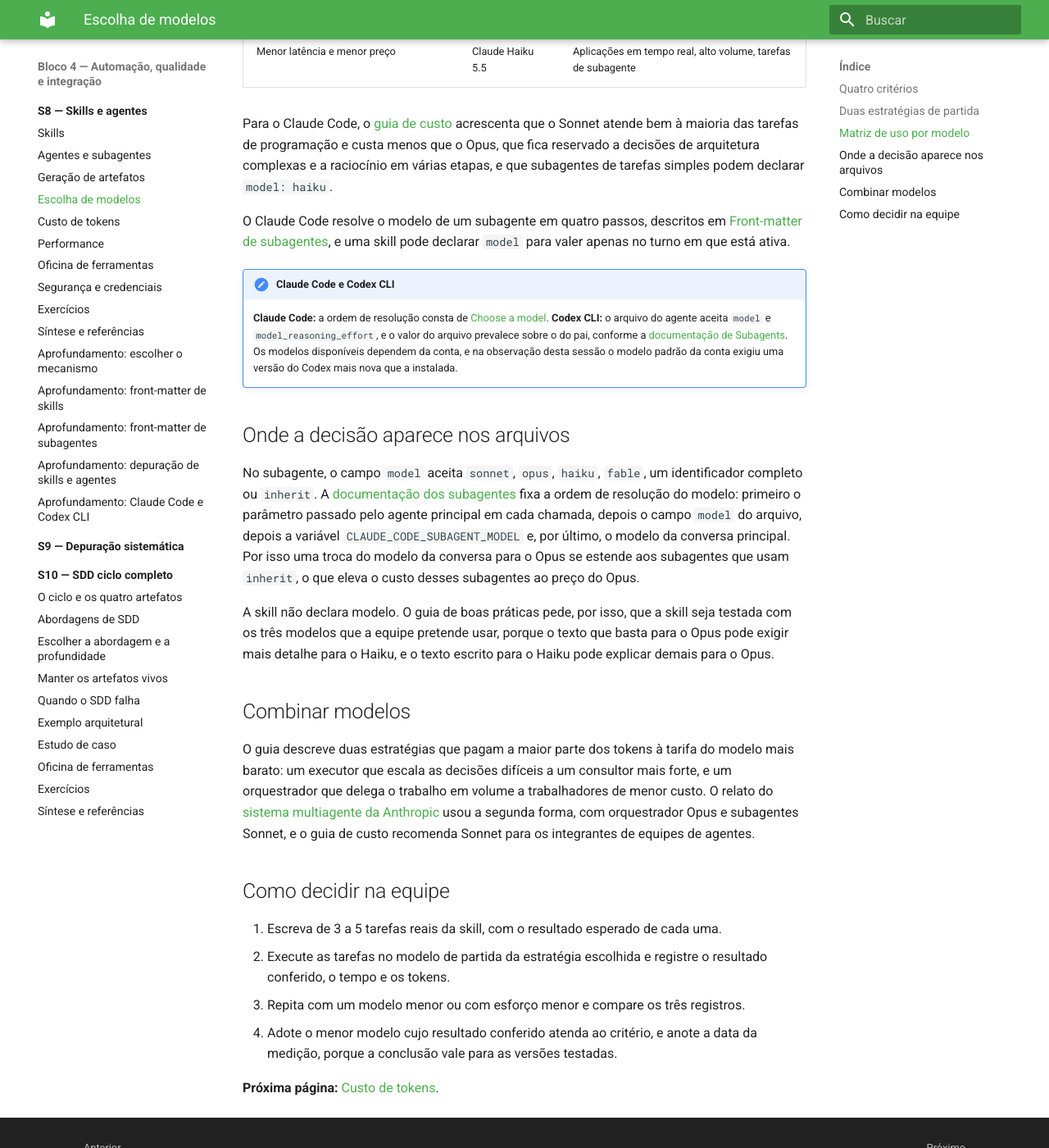
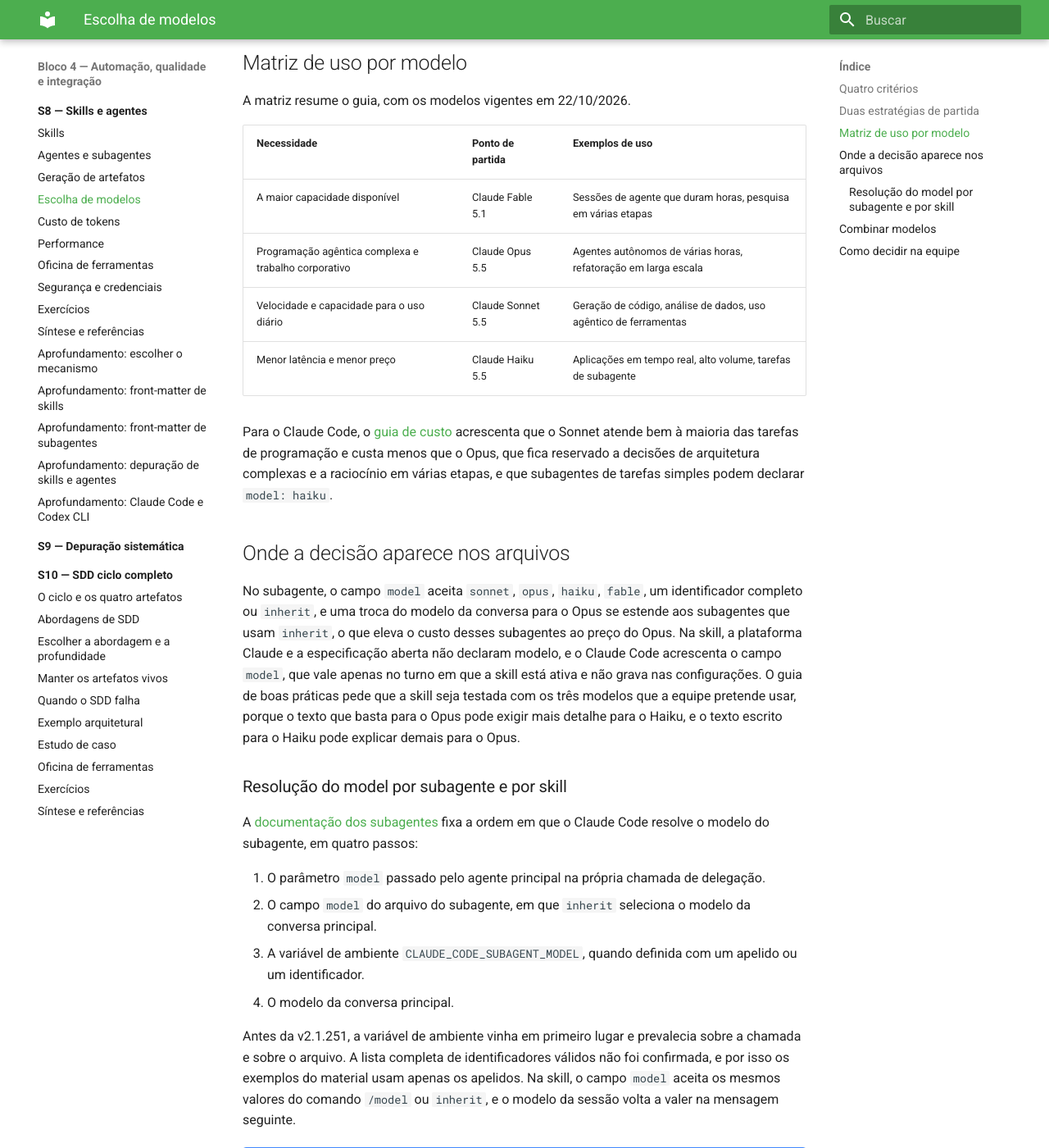
Before and after one commit to arkhibr/workshops-ia-agentica, an MkDocs documentation site: the page built from docs/sessao-08-skills-e-agentes/escolha-de-modelos.md, in a window 1280 px wide and 1400 px high, scrolled down 1401 px. Shown: the whole window at 82% size. Built offline with MkDocs 1.6.1 and Material for MkDocs 9.7.7, drawn with Linux system fonts in a browser that asks for light colours; some of the changed text lies outside the part shown.

Commit message:
docs: mescla a resolução do modelo na página de Escolha de modelos e acrescenta a figura das estratégias
Co-Authored-By: Claude Sonnet 5.5 <noreply@anthropic.com>

```diff
--- a/docs/sessao-08-skills-e-agentes/escolha-de-modelos.md
+++ b/docs/sessao-08-skills-e-agentes/escolha-de-modelos.md
@@ -1,6 +1,6 @@
 # Escolha de modelos
 
-A escolha do modelo de uma skill ou de um agente é uma decisão de projeto que equilibra capacidade, velocidade e custo, e não uma configuração herdada da conversa. Esta página reúne os critérios e as duas estratégias de partida do [guia de escolha de modelo](../referencia/bibliografia.md#anthropic-choosing-the-right-model-documentacao) da Anthropic e mostra onde cada decisão aparece nos arquivos de skill e de subagente.
+A escolha do modelo de uma skill ou de um agente é uma decisão de projeto que equilibra capacidade, velocidade e custo, e não uma configuração herdada da conversa. Esta página reúne os critérios e as duas estratégias de partida do [guia de escolha de modelo](../referencia/bibliografia.md#anthropic-choosing-the-right-model-documentacao) da Anthropic e mostra onde cada decisão aparece nos arquivos de skill e de subagente. A página preenche, na [ficha de requisitos](index.md#a-ficha-de-requisitos), a linha "Modelo e esforço".
 
 ## Quatro critérios
 
@@ -15,6 +15,8 @@ O guia recomenda avaliar, antes de escolher, quatro fatores. A capacidade respon
 
 Se as avaliações no esforço `xhigh` ou `max` ainda ficam abaixo do necessário em raciocínio exigente ou em trabalho agêntico de longo horizonte, o guia indica passar ao Claude Fable 5.1. Os dois caminhos têm o mesmo requisito: um conjunto de avaliações próprio. O guia classifica esse conjunto como o passo mais importante do processo.
 
+![Duas faixas de estratégia. Eficiência primeiro: implementar com Claude Haiku 5.5, testar a fundo e subir de modelo só diante de uma lacuna de capacidade específica. Capacidade primeiro: implementar com Claude Opus 5.5, otimizar o prompt e avaliar, e reduzir o esforço ou o modelo ao longo do tempo. Abaixo, o esforço como alavanca dentro do modelo e a indicação do Claude Fable 5.1 quando xhigh ou max ainda ficam abaixo do necessário.](assets/estrategias-de-escolha-de-modelo.png)
+
 ## Matriz de uso por modelo
 
 A matriz resume o guia, com os modelos vigentes em 22/10/2026.
@@ -28,17 +30,24 @@ A matriz resume o guia, com os modelos vigentes em 22/10/2026.
 
 Para o Claude Code, o [guia de custo](../referencia/bibliografia.md#anthropic-manage-costs-effectively-documentacao-do-claude-code) acrescenta que o Sonnet atende bem à maioria das tarefas de programação e custa menos que o Opus, que fica reservado a decisões de arquitetura complexas e a raciocínio em várias etapas, e que subagentes de tarefas simples podem declarar `model: haiku`.
 
-O Claude Code resolve o modelo de um subagente em quatro passos, descritos em [Front-matter de subagentes](front-matter-de-subagentes.md#resolucao-do-model), e uma skill pode declarar `model` para valer apenas no turno em que está ativa.
+## Onde a decisão aparece nos arquivos
+
+No subagente, o campo `model` aceita `sonnet`, `opus`, `haiku`, `fable`, um identificador completo ou `inherit`, e uma troca do modelo da conversa para o Opus se estende aos subagentes que usam `inherit`, o que eleva o custo desses subagentes ao preço do Opus. Na skill, a plataforma Claude e a especificação aberta não declaram modelo, e o Claude Code acrescenta o campo `model`, que vale apenas no turno em que a skill está ativa e não grava nas configurações. O guia de boas práticas pede que a skill seja testada com os três modelos que a equipe pretende usar, porque o texto que basta para o Opus pode exigir mais detalhe para o Haiku, e o texto escrito para o Haiku pode explicar demais para o Opus.
+
+### Resolução do model por subagente e por skill
+
+A [documentação dos subagentes](../referencia/bibliografia.md#anthropic-subagents-no-claude-code-documentacao) fixa a ordem em que o Claude Code resolve o modelo do subagente, em quatro passos:
+
+1. O parâmetro `model` passado pelo agente principal na própria chamada de delegação.
+2. O campo `model` do arquivo do subagente, em que `inherit` seleciona o modelo da conversa principal.
+3. A variável de ambiente `CLAUDE_CODE_SUBAGENT_MODEL`, quando definida com um apelido ou um identificador.
+4. O modelo da conversa principal.
+
+Antes da v2.1.251, a variável de ambiente vinha em primeiro lugar e prevalecia sobre a chamada e sobre o arquivo. A lista completa de identificadores válidos não foi confirmada, e por isso os exemplos do material usam apenas os apelidos. Na skill, o campo `model` aceita os mesmos valores do comando `/model` ou `inherit`, e o modelo da sessão volta a valer na mensagem seguinte.
 
 !!! note "Claude Code e Codex CLI"
     **Claude Code:** a ordem de resolução consta de [Choose a model](https://code.claude.com/docs/en/sub-agents#choose-a-model).
     **Codex CLI:** o arquivo do agente aceita `model` e `model_reasoning_effort`, e o valor do arquivo prevalece sobre o do pai, conforme a [documentação de Subagents](../referencia/bibliografia.md#openai-codex-subagents-documentacao). Os modelos disponíveis dependem da conta, e na observação desta sessão o modelo padrão da conta exigiu uma versão do Codex mais nova que a instalada.
-
-## Onde a decisão aparece nos arquivos
-
-No subagente, o campo `model` aceita `sonnet`, `opus`, `haiku`, `fable`, um identificador completo ou `inherit`. A [documentação dos subagentes](../referencia/bibliografia.md#anthropic-subagents-no-claude-code-documentacao) fixa a ordem de resolução do modelo: primeiro o parâmetro passado pelo agente principal em cada chamada, depois o campo `model` do arquivo, depois a variável `CLAUDE_CODE_SUBAGENT_MODEL` e, por último, o modelo da conversa principal. Por isso uma troca do modelo da conversa para o Opus se estende aos subagentes que usam `inherit`, o que eleva o custo desses subagentes ao preço do Opus.
-
-A skill não declara modelo. O guia de boas práticas pede, por isso, que a skill seja testada com os três modelos que a equipe pretende usar, porque o texto que basta para o Opus pode exigir mais detalhe para o Haiku, e o texto escrito para o Haiku pode explicar demais para o Opus.
 
 ## Combinar modelos
 
@@ -51,4 +60,11 @@ O guia descreve duas estratégias que pagam a maior parte dos tokens à tarifa d
 3. Repita com um modelo menor ou com esforço menor e compare os três registros.
 4. Adote o menor modelo cujo resultado conferido atenda ao critério, e anote a data da medição, porque a conclusão vale para as versões testadas.
 
+!!! abstract "Linha da ficha"
+    Modelo e esforço:
+
+    - Qual modelo e qual esforço a skill ou o subagente usa, e com que razão?
+    - Que conjunto de avaliações próprio sustenta a escolha, e em que data foi medido?
+    - O `model` do subagente é explícito ou herdado da conversa com `inherit`?
+
 **Próxima página:** [Custo de tokens](custo-de-tokens.md).
```
Also changed, not shown: docs/sessao-08-skills-e-agentes/agentes-e-subagentes.md (+1 -1 lines), docs/sessao-08-skills-e-agentes/assets/estrategias-de-escolha-de-modelo.png (added), docs/sessao-08-skills-e-agentes/assets/estrategias-de-escolha-de-modelo.svg (added), 1 other file.
